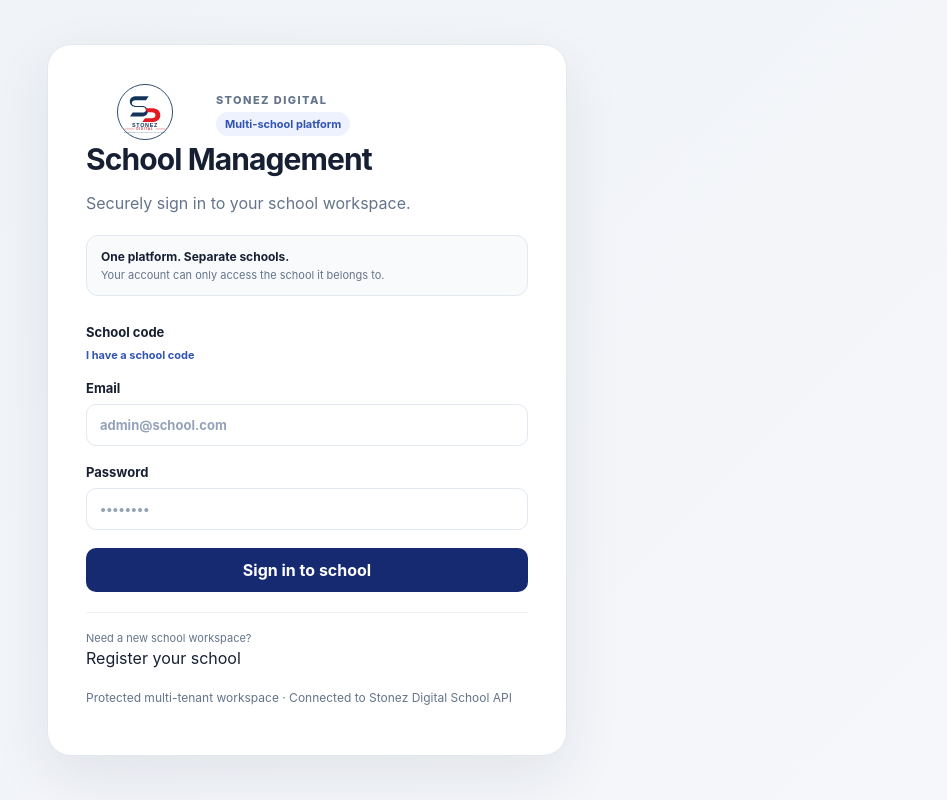
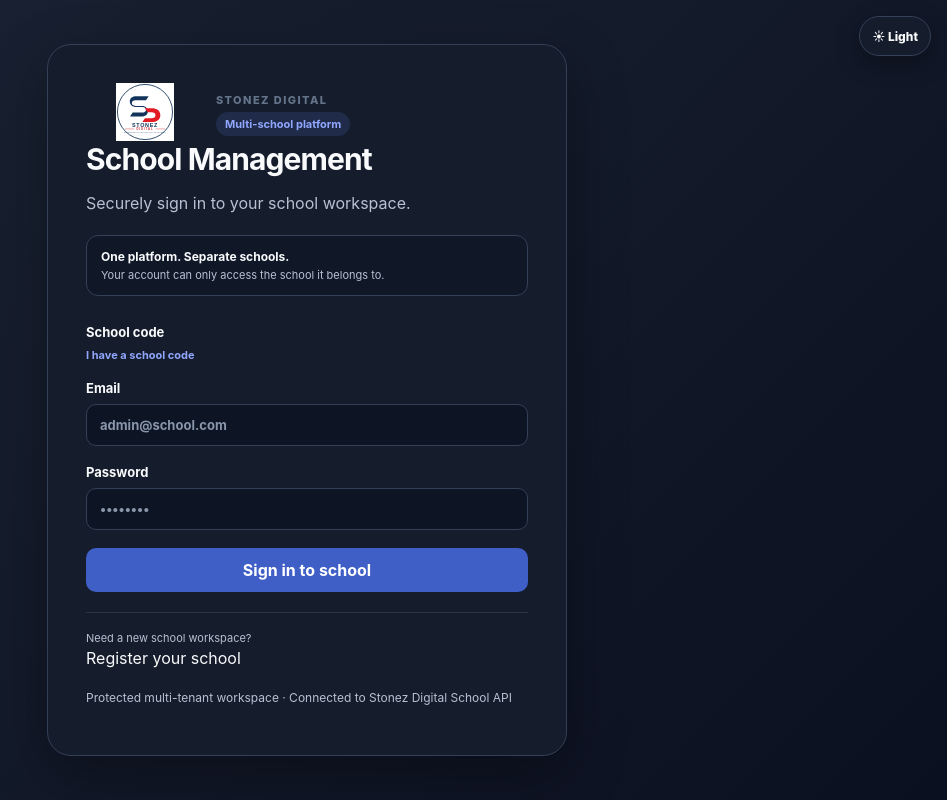
Before and after one commit to Stonez-Digital/user-management-app, a Next.js app in the folder frontend/: page / in a window 1280 px wide. Shown: the whole page, without its empty margins (333-1280 px from the left). Built offline with nearby package versions, Linux system fonts and the light colour scheme.

Commit message:
feat: wire persistent theme switch into root layout

```diff
--- a/frontend/app/layout.tsx
+++ b/frontend/app/layout.tsx
@@ -1,5 +1,6 @@
 import type { Metadata } from "next";
 import "./globals.css";
+import ThemeToggle from "@/components/theme-toggle";
 
 export const metadata: Metadata = {
   title: "Stonez School Management",
@@ -7,6 +8,18 @@ export const metadata: Metadata = {
   icons: { icon: "/stonez-digital-logo.svg", apple: "/stonez-digital-logo.svg" },
 };
 
+const themeScript = `(function(){try{var t=localStorage.getItem("theme");document.documentElement.dataset.theme=t==="light"?"light":"dark"}catch(e){document.documentElement.dataset.theme="dark"}})()`;
+
 export default function RootLayout({ children }: Readonly<{ children: React.ReactNode }>) {
-  return <html lang="en"><body>{children}</body></html>;
+  return (
+    <html lang="en" suppressHydrationWarning>
+      <head>
+        <script dangerouslySetInnerHTML={{ __html: themeScript }} />
+      </head>
+      <body>
+        <ThemeToggle />
+        {children}
+      </body>
+    </html>
+  );
 }
```
